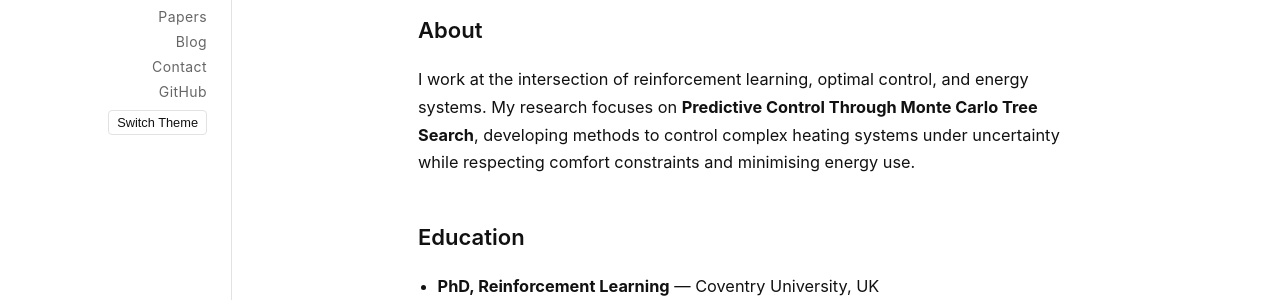
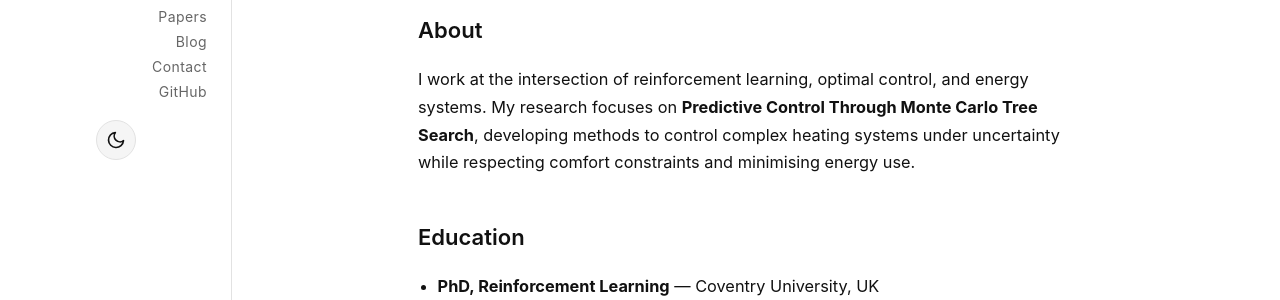
Before and after one commit to Ibrahimkhan4real/ibrahimkhan4real.github.io, a Jekyll site: the page built from index.html, in a window 1280 px wide. Shown: the part 417-717 px from the top of the page. Built offline with Jekyll 4.4.1, drawn with Linux system fonts in a browser that asks for light colours.

Commit message:
style: aesthetic theme toggle and cache bust for timeline fix

```diff
--- a/_layouts/default.html
+++ b/_layouts/default.html
@@ -6,7 +6,7 @@
   <meta name="author" content="Muhammad Ibrahim Khan">
   <title>{{ page.title | default: "Muhammad Ibrahim Khan" }}</title>
   <link rel="icon" href="{{ "/assets/img/favicon.svg" | relative_url }}" type="image/svg+xml">
-  <link rel="stylesheet" href="{{ "/assets/css/site.css?v=20260216" | relative_url }}">
+  <link rel="stylesheet" href="{{ "/assets/css/site.css?v=20260216_v3" | relative_url }}">
   {% if page.use_math %}
   <script src="https://polyfill.io/v3/polyfill.min.js?features=es6"></script>
   <script id="MathJax-script" async src="https://cdn.jsdelivr.net/npm/mathjax@3/es5/tex-mml-chtml.js"></script>
@@ -57,7 +57,8 @@
         </li>
       </ul>
       <button class="theme-toggle" id="theme-toggle" aria-label="Toggle dark mode">
-        Switch Theme
+        <svg class="sun-icon" xmlns="http://www.w3.org/2000/svg" width="20" height="20" viewBox="0 0 24 24" fill="none" stroke="currentColor" stroke-width="2" stroke-linecap="round" stroke-linejoin="round"><circle cx="12" cy="12" r="5"></circle><line x1="12" y1="1" x2="12" y2="3"></line><line x1="12" y1="21" x2="12" y2="23"></line><line x1="4.22" y1="4.22" x2="5.64" y2="5.64"></line><line x1="18.36" y1="18.36" x2="19.78" y2="19.78"></line><line x1="1" y1="12" x2="3" y2="12"></line><line x1="21" y1="12" x2="23" y2="12"></line><line x1="4.22" y1="19.78" x2="5.64" y2="18.36"></line><line x1="18.36" y1="5.64" x2="19.78" y2="4.22"></line></svg>
+        <svg class="moon-icon" xmlns="http://www.w3.org/2000/svg" width="20" height="20" viewBox="0 0 24 24" fill="none" stroke="currentColor" stroke-width="2" stroke-linecap="round" stroke-linejoin="round"><path d="M21 12.79A9 9 0 1 1 11.21 3 7 7 0 0 0 21 12.79z"></path></svg>
       </button>
     </div>
   </aside>
--- a/assets/css/site.css
+++ b/assets/css/site.css
@@ -44,20 +44,43 @@
 
 /* Dark Mode Toggle */
 .theme-toggle {
-  background: none;
+  background: var(--accent-soft);
   border: 1px solid var(--border);
   color: var(--text);
-  padding: 4px 8px;
-  border-radius: 4px;
+  width: 40px;
+  height: 40px;
+  border-radius: 50%;
   cursor: pointer;
-  font-size: 0.8em;
-  margin-top: 10px;
-  transition: all 0.2s ease;
+  display: flex;
+  align-items: center;
+  justify-content: center;
+  margin: 20px auto 0;
+  transition: all 0.3s cubic-bezier(0.4, 0, 0.2, 1);
+  padding: 0;
 }
 
 .theme-toggle:hover {
   border-color: var(--accent);
-  color: var(--accent);
+  background: var(--accent-strong);
+  transform: scale(1.1);
+}
+
+.theme-toggle svg {
+  transition: transform 0.5s ease;
+}
+
+[data-theme="dark"] .sun-icon {
+  display: block;
+}
+[data-theme="dark"] .moon-icon {
+  display: none;
+}
+
+[data-theme="light"] .sun-icon {
+  display: none;
+}
+[data-theme="light"] .moon-icon {
+  display: block;
 }
 
 /* Chat Widget */
```
